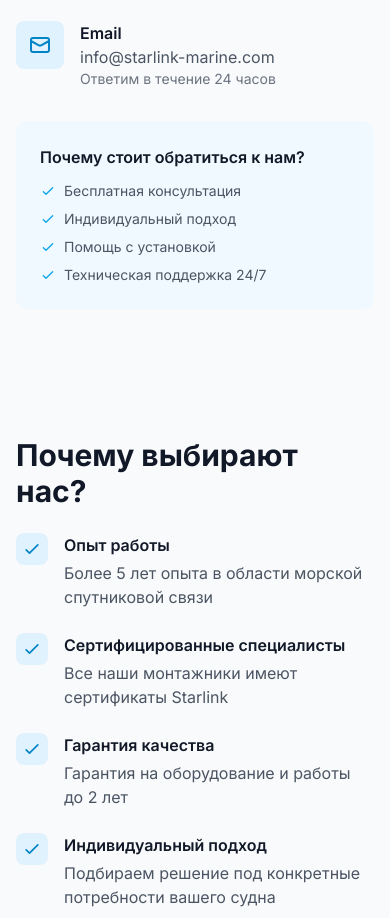
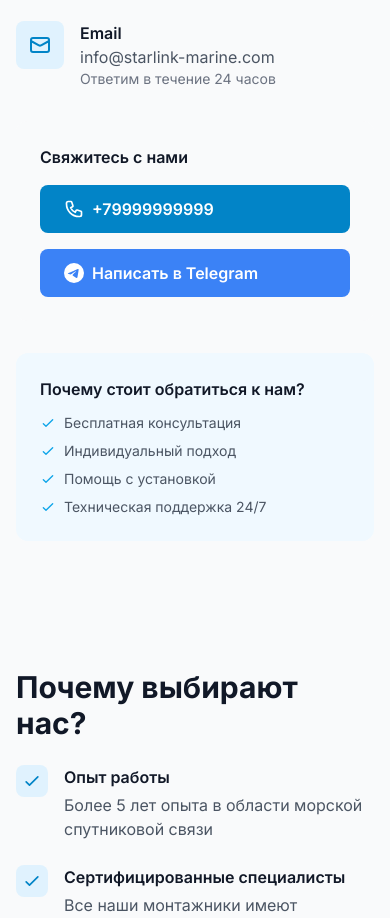
Before and after one commit to zqrt0/starlink-marine-website, a Next.js app: page /contact in a window 390 px wide. Shown: the part 2280-3198 px from the top of the page. Built offline with nearby package versions, Linux system fonts and the light colour scheme.

Commit message:
Add Telegram bot integration with API route, PhoneButton, TelegramButton and updated ContactForm

```diff
--- /dev/null
+++ b/src/app/api/sendToTelegram/route.ts
@@ -0,0 +1,86 @@
+import { NextRequest, NextResponse } from 'next/server'
+
+interface TelegramMessage {
+  name: string
+  phone: string
+  email: string
+  message: string
+}
+
+export async function POST(request: NextRequest) {
+  try {
+    const body: TelegramMessage = await request.json()
+    const { name, phone, email, message } = body
+
+    // Проверяем наличие обязательных полей
+    if (!name || !phone || !email) {
+      return NextResponse.json(
+        { error: 'Не все обязательные поля заполнены' },
+        { status: 400 }
+      )
+    }
+
+    // Получаем переменные окружения
+    const botToken = process.env.TELEGRAM_BOT_TOKEN
+    const chatId = process.env.TELEGRAM_CHAT_ID
+
+    if (!botToken || !chatId) {
+      console.error('TELEGRAM_BOT_TOKEN или TELEGRAM_CHAT_ID не настроены')
+      return NextResponse.json(
+        { error: 'Telegram бот не настроен' },
+        { status: 500 }
+      )
+    }
+
+    // Формируем сообщение для Telegram
+    const telegramMessage = `
+🚢 *Новая заявка с сайта Starlink Marine*
+
+👤 *Имя:* ${name}
+📞 *Телефон:* ${phone}
+📧 *Email:* ${email}
+💬 *Сообщение:* ${message || 'Не указано'}
+
+⏰ *Время:* ${new Date().toLocaleString('ru-RU', {
+      timeZone: 'Europe/Moscow'
+    })}
+    `.trim()
+
+    // Отправляем сообщение в Telegram
+    const telegramResponse = await fetch(
+      `https://api.telegram.org/bot${botToken}/sendMessage`,
+      {
+        method: 'POST',
+        headers: {
+          'Content-Type': 'application/json',
+        },
+        body: JSON.stringify({
+          chat_id: chatId,
+          text: telegramMessage,
+          parse_mode: 'Markdown',
+        }),
+      }
+    )
+
+    if (!telegramResponse.ok) {
+      const errorData = await telegramResponse.json()
+      console.error('Ошибка отправки в Telegram:', errorData)
+      return NextResponse.json(
+        { error: 'Ошибка отправки в Telegram' },
+        { status: 500 }
+      )
+    }
+
+    return NextResponse.json({
+      success: true,
+      message: 'Заявка успешно отправлена в Telegram'
+    })
+
+  } catch (error) {
+    console.error('Ошибка API sendToTelegram:', error)
+    return NextResponse.json(
+      { error: 'Внутренняя ошибка сервера' },
+      { status: 500 }
+    )
+  }
+}
--- a/src/components/ContactForm.tsx
+++ b/src/components/ContactForm.tsx
@@ -2,6 +2,8 @@
 
 import { useState } from 'react'
 import { trackGoal, GOALS } from '@/lib/analytics'
+import PhoneButton from './PhoneButton'
+import TelegramButton from './TelegramButton'
 
 interface FormData {
   name: string
@@ -46,26 +48,31 @@ export default function ContactForm() {
     setSubmitStatus('idle')
 
     // Валидация на клиенте
-    if (!formData.name || !formData.phone || !formData.email || !formData.vesselType) {
+    if (!formData.name || !formData.phone || !formData.email) {
       alert('Пожалуйста, заполните все обязательные поля')
       setIsSubmitting(false)
       return
     }
 
     try {
-      console.log('Отправляем данные:', formData)
+      console.log('Отправляем данные в Telegram:', formData)
 
-      // Отправка на mock API
-      const response = await fetch('/api/contact', {
+      // Отправка в Telegram
+      const response = await fetch('/api/sendToTelegram', {
         method: 'POST',
         headers: {
           'Content-Type': 'application/json',
         },
-        body: JSON.stringify(formData),
+        body: JSON.stringify({
+          name: formData.name,
+          phone: formData.phone,
+          email: formData.email,
+          message: formData.message || `Тип судна: ${formData.vesselType || 'Не указан'}`
+        }),
       })
 
       const result = await response.json()
-      console.log('Ответ сервера:', result)
+      console.log('Ответ Telegram API:', result)
 
       if (response.ok) {
         setSubmitStatus('success')
@@ -80,10 +87,10 @@ export default function ContactForm() {
         // Отправка цели в Яндекс.Метрику
         trackGoal(GOALS.FORM_SUBMIT, {
           vessel_type: formData.vesselType,
-          form_type: 'contact'
+          form_type: 'telegram_contact'
         })
 
-        alert('Заявка успешно отправлена! Мы свяжемся с вами в ближайшее время.')
+        alert('Заявка отправлена!')
       } else {
         setSubmitStatus('error')
         alert(`Ошибка: ${result.error || 'Не удалось отправить заявку'}`)
@@ -255,6 +262,17 @@ export default function ContactForm() {
                 </div>
               </div>
 
+              {/* Кнопки связи */}
+              <div className="bg-gray-50 p-6 rounded-xl">
+                <h4 className="font-semibold text-gray-900 mb-4">
+                  Свяжитесь с нами
+                </h4>
+                <div className="flex flex-col sm:flex-row gap-4">
+                  <PhoneButton className="flex-1" />
+                  <TelegramButton className="flex-1" />
+                </div>
+              </div>
+
               <div className="bg-marine-50 p-6 rounded-xl">
                 <h4 className="font-semibold text-gray-900 mb-3">
                   Почему стоит обратиться к нам?
--- a/src/components/PhoneButton.tsx
+++ b/src/components/PhoneButton.tsx
@@ -3,46 +3,36 @@
 import { trackGoal, GOALS } from '@/lib/analytics'
 
 interface PhoneButtonProps {
-  phone: string
+  phone?: string
   className?: string
   children?: React.ReactNode
 }
 
 export default function PhoneButton({
-  phone,
+  phone = '+79999999999',
   className = '',
   children
 }: PhoneButtonProps) {
-  const handlePhoneClick = () => {
-    // Отправка цели в Яндекс.Метрику
+  const handleClick = () => {
+    // Отправляем цель в Яндекс.Метрику
     trackGoal(GOALS.PHONE_CLICK, {
-      phone: phone,
-      source: 'phone_button'
+      source: 'phone_button',
+      phone: phone
     })
+
+    // Открываем приложение для звонка
+    window.location.href = `tel:${phone}`
   }
 
   return (
-    <a
-      href={`tel:${phone}`}
-      onClick={handlePhoneClick}
-      className={`inline-flex items-center space-x-2 bg-marine-600 text-white px-4 py-2 rounded-lg hover:bg-marine-700 focus:outline-none focus:ring-2 focus:ring-marine-500 focus:ring-offset-2 transition-colors ${className}`}
+    <button
+      onClick={handleClick}
+      className={`inline-flex items-center space-x-2 bg-marine-600 hover:bg-marine-700 text-white font-semibold py-3 px-6 rounded-lg transition-colors duration-200 ${className}`}
     >
-      <svg
-        className="w-5 h-5"
-        fill="none"
-        stroke="currentColor"
-        viewBox="0 0 24 24"
-      >
-        <path
-          strokeLinecap="round"
-          strokeLinejoin="round"
-          strokeWidth={2}
-          d="M3 5a2 2 0 012-2h3.28a1 1 0 01.948.684l1.498 4.493a1 1 0 01-.502 1.21l-2.257 1.13a11.042 11.042 0 005.516 5.516l1.13-2.257a1 1 0 011.21-.502l4.493 1.498a1 1 0 01.684.949V19a2 2 0 01-2 2h-1C9.716 21 3 14.284 3 6V5z"
-        />
+      <svg className="w-5 h-5" fill="none" stroke="currentColor" viewBox="0 0 24 24">
+        <path strokeLinecap="round" strokeLinejoin="round" strokeWidth={2} d="M3 5a2 2 0 012-2h3.28a1 1 0 01.948.684l1.498 4.493a1 1 0 01-.502 1.21l-2.257 1.13a11.042 11.042 0 005.516 5.516l1.13-2.257a1 1 0 011.21-.502l4.493 1.498a1 1 0 01.684.949V19a2 2 0 01-2 2h-1C9.716 21 3 14.284 3 6V5z" />
       </svg>
-      <span className="font-medium">
-        {children || phone}
-      </span>
-    </a>
+      <span>{children || phone}</span>
+    </button>
   )
 }
--- /dev/null
+++ b/src/components/TelegramButton.tsx
@@ -0,0 +1,30 @@
+'use client'
+
+interface TelegramButtonProps {
+  username?: string
+  className?: string
+  children?: React.ReactNode
+}
+
+export default function TelegramButton({
+  username = 'ВАШ_USERNAME_БОТА',
+  className = '',
+  children
+}: TelegramButtonProps) {
+  const handleClick = () => {
+    // Открываем Telegram в новом окне
+    window.open(`https://t.me/${username}`, '_blank')
+  }
+
+  return (
+    <button
+      onClick={handleClick}
+      className={`inline-flex items-center space-x-2 bg-blue-500 hover:bg-blue-600 text-white font-semibold py-3 px-6 rounded-lg transition-colors duration-200 ${className}`}
+    >
+      <svg className="w-5 h-5" fill="currentColor" viewBox="0 0 24 24">
+        <path d="M11.944 0A12 12 0 0 0 0 12a12 12 0 0 0 12 12 12 12 0 0 0 12-12A12 12 0 0 0 12 0a12 12 0 0 0-.056 0zm4.962 7.224c.1-.002.321.023.465.14a.506.506 0 0 1 .171.325c.016.093.036.306.02.472-.18 1.898-.962 6.502-1.36 8.627-.168.9-.499 1.201-.82 1.23-.696.065-1.225-.46-1.9-.902-1.056-.693-1.653-1.124-2.678-1.8-1.185-.78-.417-1.21.258-1.91.177-.184 3.247-2.977 3.307-3.23.007-.032.014-.15-.056-.212s-.174-.041-.249-.024c-.106.024-1.793 1.14-5.061 3.345-.48.33-.913.49-1.302.48-.428-.008-1.252-.241-1.865-.44-.752-.245-1.349-.374-1.297-.789.027-.216.325-.437.893-.663 3.498-1.524 5.83-2.529 6.998-3.014 3.332-1.386 4.025-1.627 4.476-1.635z"/>
+      </svg>
+      <span>{children || 'Написать в Telegram'}</span>
+    </button>
+  )
+}
```
Also changed, not shown: 1 other file (tests, documents, lock files or other folders).
